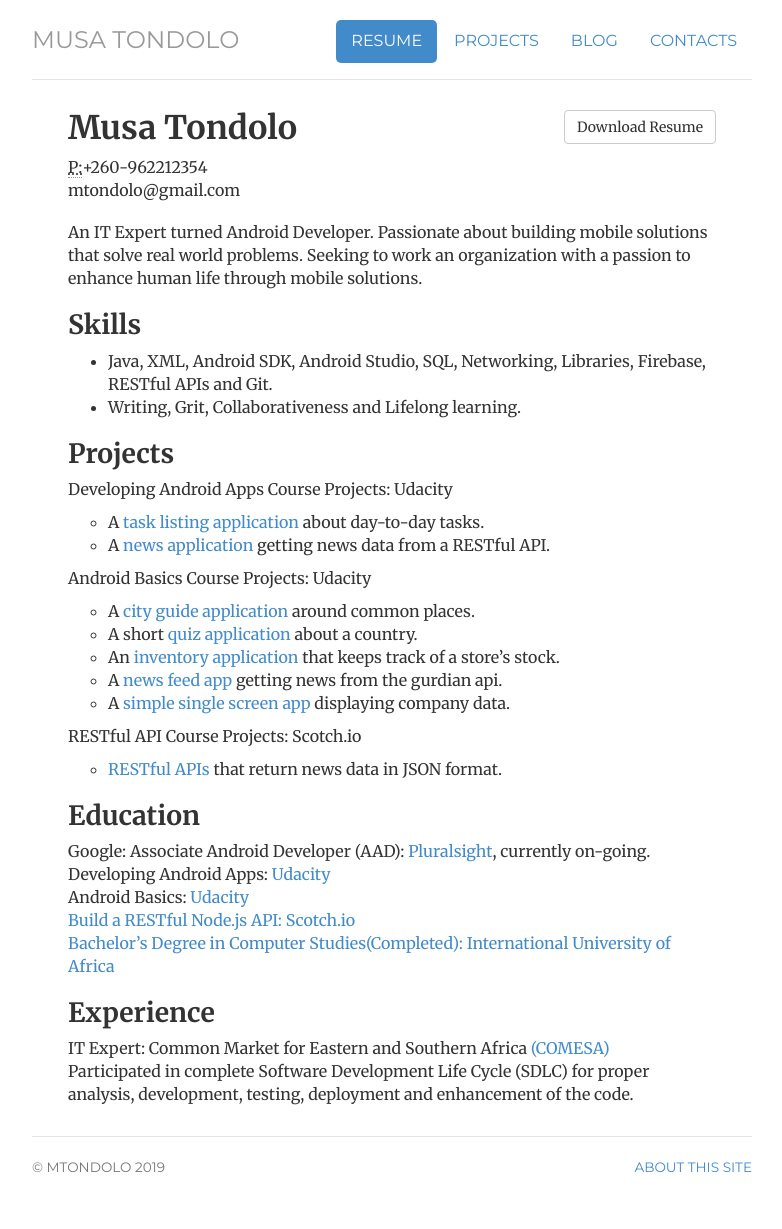
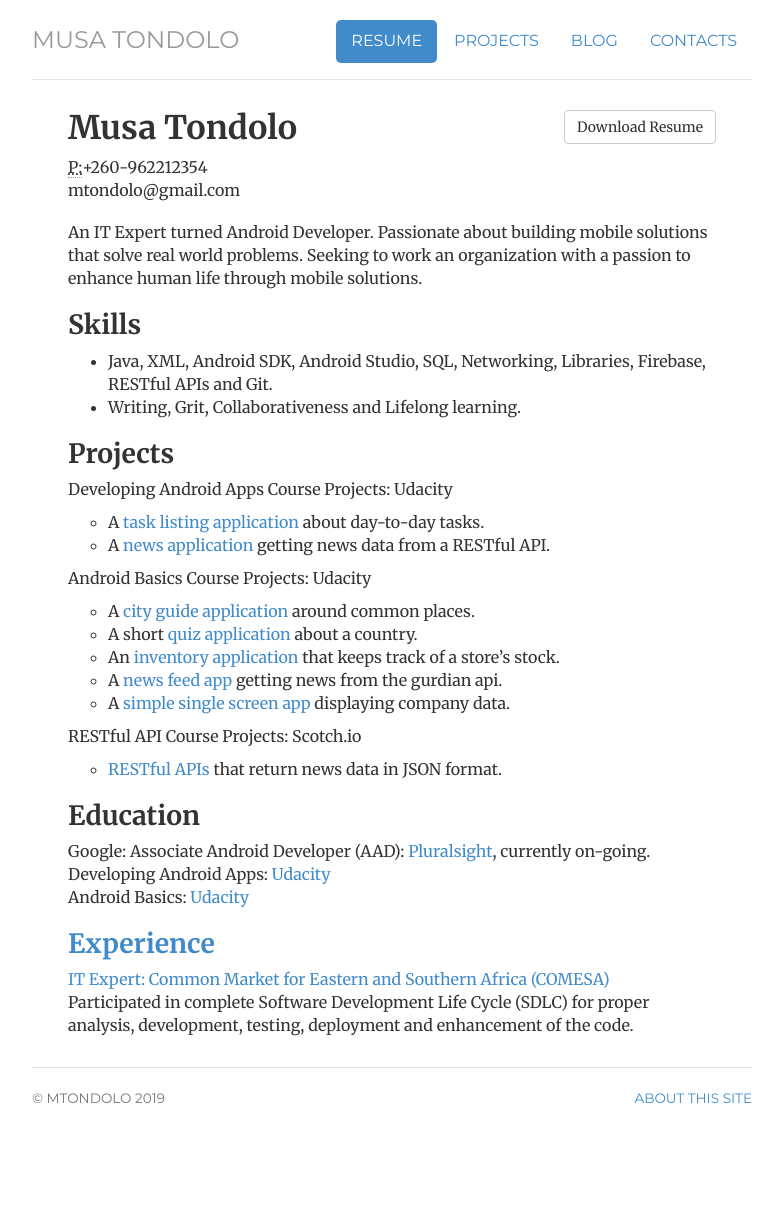
Before and after one commit to mtondolo/mtondolo.github.io, a Jekyll site: the page built from cv/index.html, in a window 1280 px wide. Shown: the whole page, without its empty margins (248-1030 px from the left). Built offline with Jekyll 4.4.1, drawn with Linux system fonts in a browser that asks for light colours; after the commit the page ends 1160 px from its top, so only the background shows below that.

Commit message:
Update index.html

```diff
--- a/cv/index.html
+++ b/cv/index.html
@@ -61,8 +61,6 @@ description: Current Resume for Musa Tondolo, an Android Developer supplimented
 					<li>Google: Associate Android Developer (AAD): <a href="https://www.pluralsight.com/" title = "Pluralsight">Pluralsight</a>, currently on-going.</li>
 					<li>Developing Android Apps: <a href="https://www.udacity.com/course/new-android-fundamentals--ud851" title = "Udacity">Udacity</a></li>
 					<li>Android Basics: <a href="https://www.udacity.com/course/android-basics-nanodegree-by-google--nd803" title = "Udacity"> Udacity</li>
-					<li>Build a RESTful Node.js API: Scotch.io</li>
-					<li>Bachelor’s Degree in Computer Studies(Completed): <a href="https://en.iua.edu.sd/" title = "International University of Africa">International University of Africa</a></li>
 	                                </ul>
 	                                </p>
 
```
